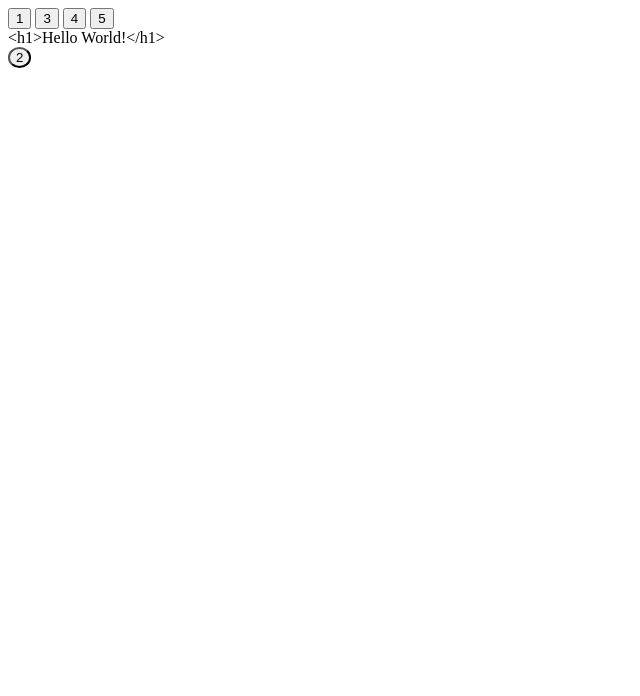
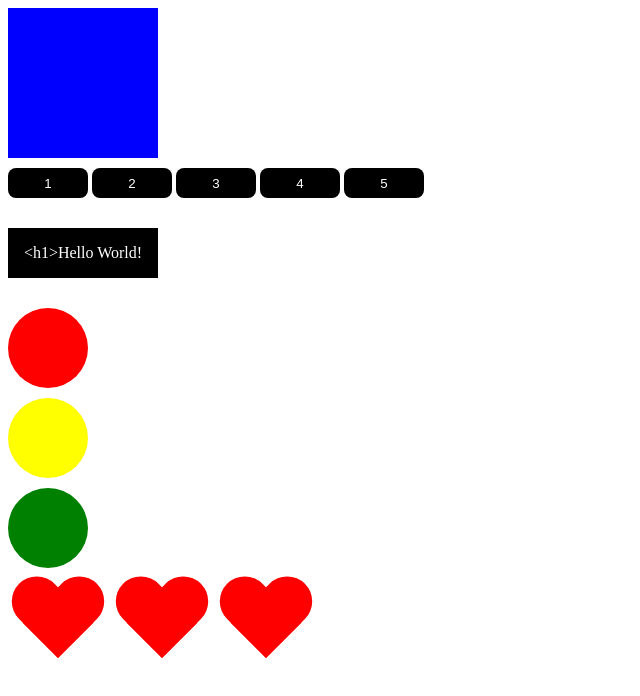
Before and after one commit to akapulko78/JavaScript_august_2020, a plain HTML site: page 6. DOM/index.html in a window 1280 px wide. Shown: the whole page, without its empty margins (0-640 px from the left). Drawn offline with Linux system fonts and the light colour scheme.

Commit message:
fifth homework done

```diff
--- /dev/null
+++ b/6. DOM/16 style.css
@@ -0,0 +1,78 @@
+.box {
+  width: 150px;
+  height: 150px;
+  background-color: red;
+}
+button {
+	width: 80px;
+	height: 30px;
+	margin-top: 10px;
+	border: none;
+	border-radius: 8px;
+	background-color: #000;
+	color: #fff;
+	cursor: pointer;
+	outline: none;
+}
+
+.circle {
+	width: 80px;
+	height: 80px;
+	background-color: blue;
+	display: block;
+	margin-top: 10px;
+	border-radius: 100%;
+}
+
+.heart {
+	display: inline-block;
+    position: relative;
+    width: 100px;
+    height: 90px;
+    margin-top: 10px;
+}
+.heart:before,
+.heart:after {
+    position: absolute;
+    content: "";
+    left: 50px;
+    top: 0;
+    width: 50px;
+    height: 80px;
+    background: red;
+    -moz-border-radius: 50px 50px 0 0;
+    border-radius: 50px 50px 0 0;
+    -webkit-transform: rotate(-45deg);
+       -moz-transform: rotate(-45deg);
+        -ms-transform: rotate(-45deg);
+         -o-transform: rotate(-45deg);
+            transform: rotate(-45deg);
+    -webkit-transform-origin: 0 100%;
+       -moz-transform-origin: 0 100%;
+        -ms-transform-origin: 0 100%;
+         -o-transform-origin: 0 100%;
+            transform-origin: 0 100%;
+}
+.heart:after {
+    left: 0;
+    -webkit-transform: rotate(45deg);
+       -moz-transform: rotate(45deg);
+        -ms-transform: rotate(45deg);
+         -o-transform: rotate(45deg);
+            transform: rotate(45deg);
+    -webkit-transform-origin: 100% 100%;
+       -moz-transform-origin: 100% 100%;
+        -ms-transform-origin: 100% 100%;
+         -o-transform-origin: 100% 100%;
+            transform-origin :100% 100%;
+}
+.black{
+	width: 150px;
+	height: 50px;
+	line-height: 50px;
+	text-align: center;
+	background-color: black;
+	margin-bottom: 30px;
+	margin-top: 30px;
+	color: #fff;
+}
--- a/6. DOM/index.html
+++ b/6. DOM/index.html
@@ -5,7 +5,7 @@
     <meta charset="UTF-8">
     <meta http-equiv="X-UA-Compatible" content="IE=edge">
     <title>JavaScript</title>
-    <link rel="stylesheet" href="style.css">
+    <link rel="stylesheet" href="16 style.css">
 </head>
 
 <body>
--- a/6. DOM/script.js
+++ b/6. DOM/script.js
@@ -6,6 +6,7 @@ let box = document.getElementById('box'),
     circle = document.getElementsByClassName('circle'),
     // получение элементов по селектору
     heart = document.querySelectorAll('.heart'),
+    // получение первого элемента по селектора
     oneHeart = document.querySelector('.heart'),
     wrapper = document.querySelector('.wrapper');
 
@@ -19,17 +20,21 @@ let box = document.getElementById('box'),
 
 //изменение стилей
 box.style.backgroundColor = 'blue';
-btn[1].style.borderRadius = '100%';
+
+// btn[1].style.borderRadius = '100%';
 
 circle[0].style.backgroundColor = 'red';
 circle[1].style.backgroundColor = 'yellow';
 circle[2].style.backgroundColor = 'green';
 
+// измененеи цвета всех элементов псевдомассива через цикл
+
 // for (let i = 0; i < heart.length; i++) {
 //     heart[i].style.backgroundColor = 'blue';
 // }
 
-// heart.forEach(function (item, i, hearts) {
+// так как прописана коллбэк-функция, она выполниться после функции foreach
+// heart.forEach(function (item) {
 //     item.style.backgroundColor = 'blue';
 // });
 
@@ -39,29 +44,29 @@ let div = document.createElement('div'),
 
 // добвление класса к элементу
 div.classList.add('black');
-// добавление после элемента:
 
+// добавление в конец блока body:
 // document.body.appendChild(div);
-// wrapper.appendChild(div);
+wrapper.appendChild(div);
 
 
 // добавление текста на страницу:
+// добавляется заголовок
+// div.innerHTML = '<h1>Hello World!</h1>';
 
-// div.innerHTML = '<h1>Hello World!</h1>';
-div.textContent = '<h1>Hello World!</h1>'; // добавляется только текст (безопасность)
-
+// добавляется только текст (для безопасности, если, напрмер, вводит пользователь)
+div.textContent = '<h1>Hello World!</h1>';
 // добавление перед элементом:
 
-document.body.insertBefore(div, circle[1]);
+document.body.insertBefore(div, circle[0]);
 
 // удаление:
 
-document.body.removeChild(circle[1]);
-wrapper.removeChild(heart[1]);
+// document.body.removeChild(circle[1]);
+// wrapper.removeChild(heart[1]);
 
-// замена одного элемента другим
-
-document.body.replaceChild(btn[1], circle[1]);
+// // замена одного элемента другим. Элемент, который заменяют, пропадает.
+// document.body.replaceChild(btn[0], circle[1]);
 
 console.log(div);
 
--- /dev/null
+++ b/6. DOM/Для ДЗ №5/css/style.css
@@ -0,0 +1,71 @@
+* {
+    margin: 0;
+    padding: 0;
+    box-sizing: border-box;
+}
+body {
+    height: 670px;
+    background: url(../img/apple.jpg) center no-repeat;
+    -webkit-background-size: cover;
+    background-size: cover;
+    padding-top: 180px;
+    font-family: "Cuprum"
+}
+header {
+    position: fixed;
+    top:0;
+    width: 100%;
+    height: 80px;
+    background-color: rgba(0,0,0, .5);
+    padding-top: 20px;
+}
+.menu {
+    list-style-type: none;
+    display: flex;
+    justify-content: space-around;
+    align-items: flex-end;
+}
+.menu-item {
+    color: #fff;
+    height: 40px;
+    line-height: 40px;
+    padding-right: 15px;
+    padding-left: 15px;
+    border: 1px solid #fff;
+    border-radius: 8px;
+    cursor: pointer;
+    box-shadow: 0px 0px 20px  rgba(256,256,256,.4);
+}
+.column {
+    display: inline-block;
+    vertical-align: top;
+    width: 50%;
+    margin-left: -4px;
+    min-height: 500px;
+}
+.title {
+    margin: 0 auto;
+    text-align: center;
+    font-size: 40px;
+    color: #fff;
+}
+.adv {
+    margin: 0 auto;
+    height: 100px;
+    margin-top: 50px;
+    padding-top: 30px;
+    width: 300px;
+    background-color: #fff;
+    text-align: center;
+    border: 1px solid black;
+}
+.prompt {
+    margin: 0 auto;
+    height: 200px;
+    margin-top: 50px;
+    padding: 20px;
+    width: 400px;
+    background-color: rgba(0,0,0, .7);
+    text-align: center;
+    color: #fff;
+}
```
Also changed, not shown: 2. Functions/script.js (+7 -3 lines), 6. DOM/Для ДЗ №5/index.html (added, +36 -0 lines), 6. DOM/Для ДЗ №5/js/script.js (added, +35 -0 lines), 6. DOM/Для ДЗ №5/img/apple.jpg (added), 6. DOM/Для ДЗ №5/img/apple_true.jpg (added).
